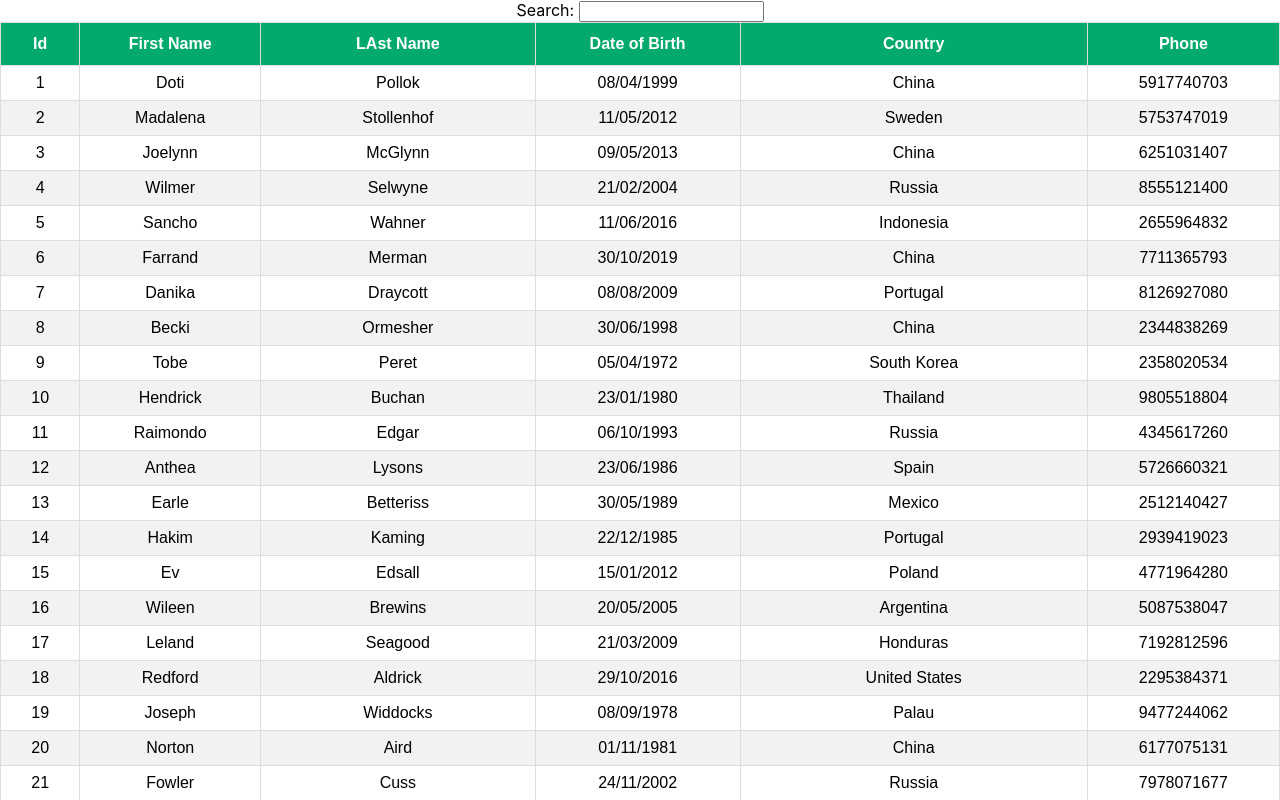
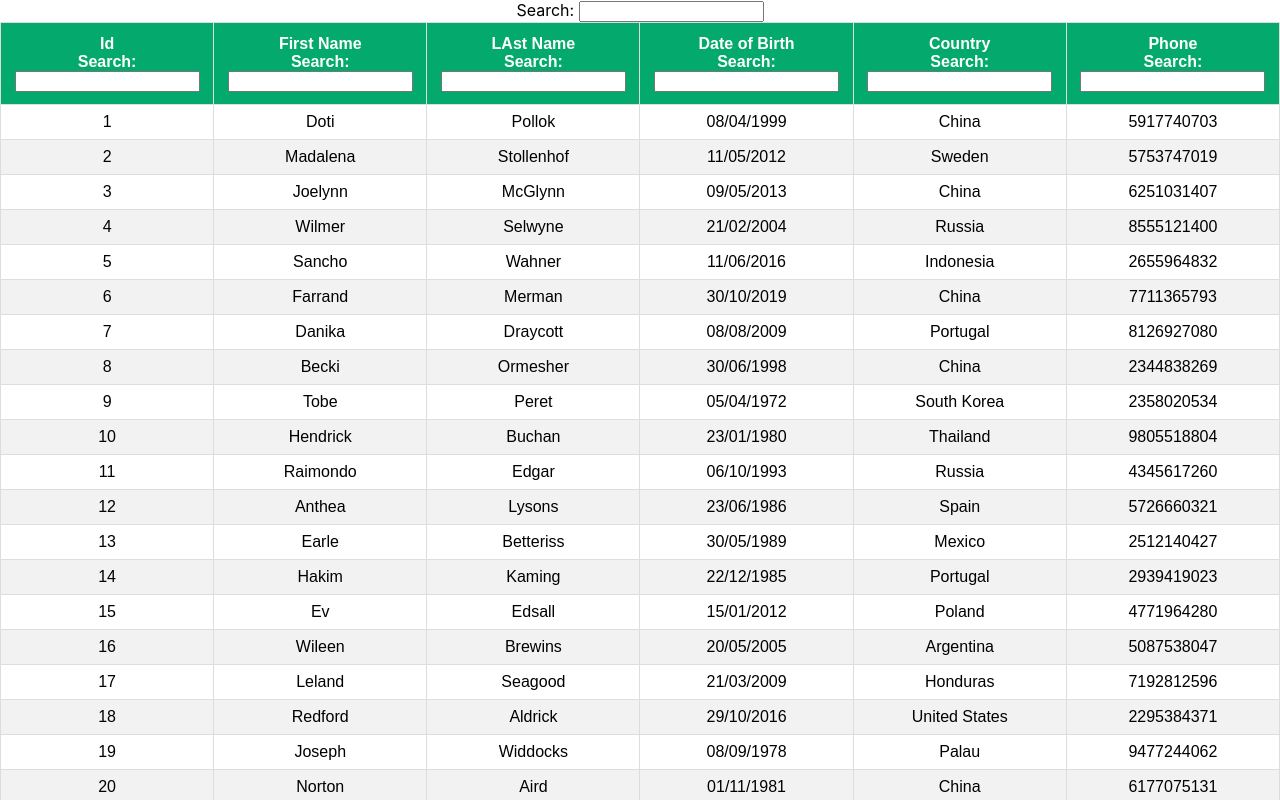
Before and after one commit to amir-shahsahebi/styled-component, a React (Create React App) app: page / in a window 1280 px wide. Shown: the top 800 px of the page. Built offline with nearby package versions, Linux system fonts and the light colour scheme.

Commit message:
column filter bug fixed

```diff
--- /dev/null
+++ b/src/components/ColumnFilter.js
@@ -0,0 +1,15 @@
+import React from "react";
+
+export const ColumnFilter = ({ column }) => {
+  // console.log(column);
+  const { filterValue, setFilter } = column;
+  return (
+    <span>
+      Search:{" "}
+      <input
+        value={filterValue || ""}
+        onChange={(e) => setFilter(e.target.value)}
+      />
+    </span>
+  );
+};
--- a/src/components/FilteringTable.js
+++ b/src/components/FilteringTable.js
@@ -1,6 +1,6 @@
-import { useTable, useGlobalFilter } from "react-table";
+import { useTable, useGlobalFilter, useFilters } from "react-table";
 import MOCK_DATA from "./MOCK_DATA.json";
-import { COLUMNS, GROUPED_COLUMNS } from "./columns";
+import { COLUMNS } from "./columns";
 import { useMemo } from "react";
 import "./table.css";
 import GlobalFilter from "./GlobalFilter";
@@ -34,6 +34,7 @@
       columns,
       data,
     },
+    useFilters,
     useGlobalFilter
   );
 
@@ -48,7 +49,10 @@
           {headerGroups.map((headerGroup) => (
             <tr {...headerGroup.getHeaderGroupProps()}>
               {headerGroup.headers.map((column) => (
-                <th {...column.getHeaderProps()}>{column.render("Header")}</th>
+                <th {...column.getHeaderProps()}>
+                  {column.render("Header")}
+                  <div>{column.canFilter ? column.render("Filter") : null}</div>
+                </th>
               ))}
             </tr>
           ))}
--- a/src/components/columns.js
+++ b/src/components/columns.js
@@ -1,21 +1,25 @@
 // npm i
 import { format } from "date-fns";
+import { ColumnFilter } from "./ColumnFilter";
 
 export const COLUMNS = [
   {
     Header: "Id",
     Footer: "Id",
     accessor: "id",
+    Filter: ColumnFilter,
   },
   {
     Header: "First Name",
     Footer: "First Name",
     accessor: "first_name",
+    Filter: ColumnFilter,
   },
   {
     Header: "LAst Name",
     Footer: "LAst Name",
     accessor: "last_name",
+    Filter: ColumnFilter,
   },
   {
     Header: "Date of Birth",
@@ -26,16 +30,19 @@
       //because we have date in string, we must convert it to date format to set the date to "dd/MM/yyyy" format via format (npm i date-fns)
       return format(new Date(value), "dd/MM/yyyy");
     },
+    Filter: ColumnFilter,
   },
   {
     Header: "Country",
     Footer: "Country",
     accessor: "country",
+    Filter: ColumnFilter,
   },
   {
     Header: "Phone",
     Footer: "Phone",
     accessor: "phone",
+    Filter: ColumnFilter,
   },
 ];
 
```
